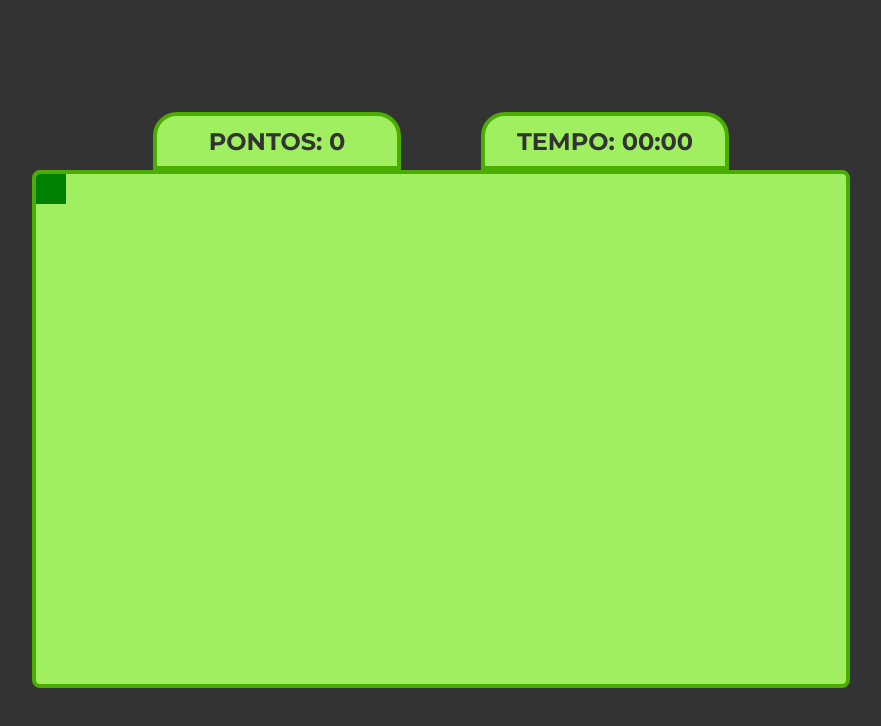
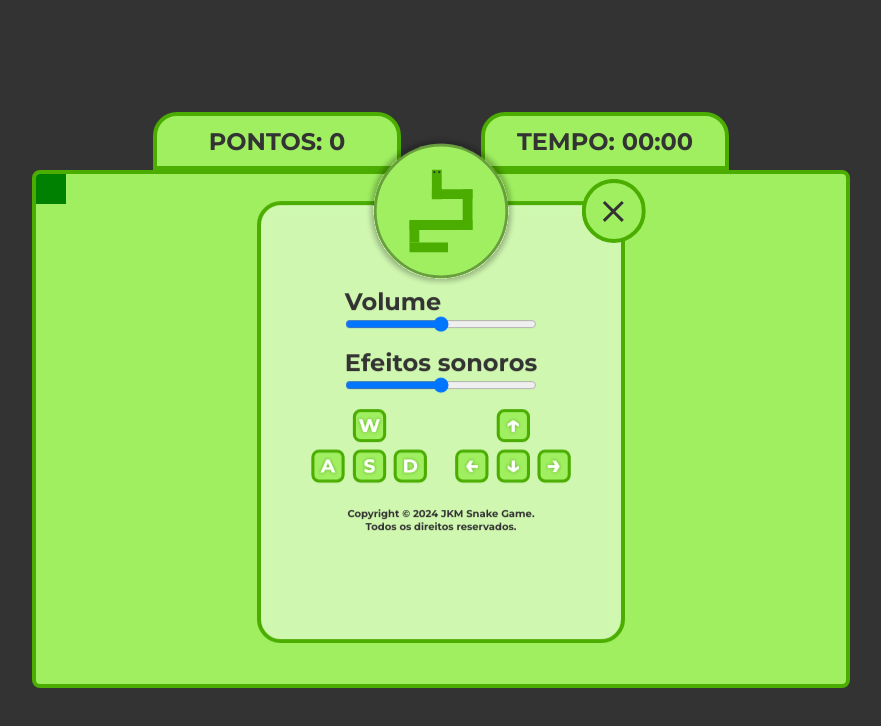
Before and after one commit to mapompeo/snake-game, a plain HTML site: page index.html in a window 1280 px wide. Shown: the whole page, without its empty margins (199-1080 px from the left). Drawn offline with Linux system fonts and the light colour scheme.

Commit message:
commitando mas ainda não foi finalizado a parte de definições

```diff
--- a/assets/css/style.css
+++ b/assets/css/style.css
@@ -203,6 +203,7 @@ canvas {
 /* END MENU PLAY AGAIN */
 
 
+
 /* CREDITS */
 
 .credits {
@@ -291,3 +292,31 @@ canvas {
 }
 
 /* END CREDITS */
+
+
+
+/* DEFINITIONS */
+
+.settings {
+
+}
+
+.settingsElements {
+    display: flex;
+    justify-content: center;
+    flex-direction: column;
+    margin-bottom: 16px;
+}
+
+
+.rangeText {
+    font-weight: bold;
+    font-size: var(--fontSize-SubTittle);
+    text-align: left;
+}
+
+.wasdArrows {
+    width: 260px;
+}
+
+/* END DEFINITIONS */
--- a/index.html
+++ b/index.html
@@ -60,6 +60,26 @@
         </div>
     </div> -->
 
+    <!-- DEFINITIONS -->
+    <div class="cardMaster">
+        <a href="index.html" class="logoContainer"><img class="logo" src="assets/images/menu/jkm-logo.svg" alt="Logo do jogo - Jornada da Kobra Mística"></a>
+        <button class="buttonClose" onclick="close()"><img src="assets/images/menu/button-close.svg" alt="Botão de fechar"></button>
+        <div class="card">
+            <div class="settings">
+                <div class="settingsElements">
+                    <p class="rangeText">Volume</p>
+                    <input type="range">
+                </div>
+                <div class="settingsElements">
+                    <p class="rangeText">Efeitos sonoros</p>
+                    <input type="range">
+                </div>
+            </div>
+            <img class="wasdArrows" src="assets/images/menu/wasd-arrows.svg" alt="Imagem mostrando as teclas WASD e setas">
+            <p class="text-copyright">Copyright © 2024 JKM Snake Game.<br>Todos os direitos reservados.</p>
+        </div>
+    </div>
+
     <div class="screen">
         <div class="hud">
             <p id="snakePoints">PONTOS: 0</p>
```
